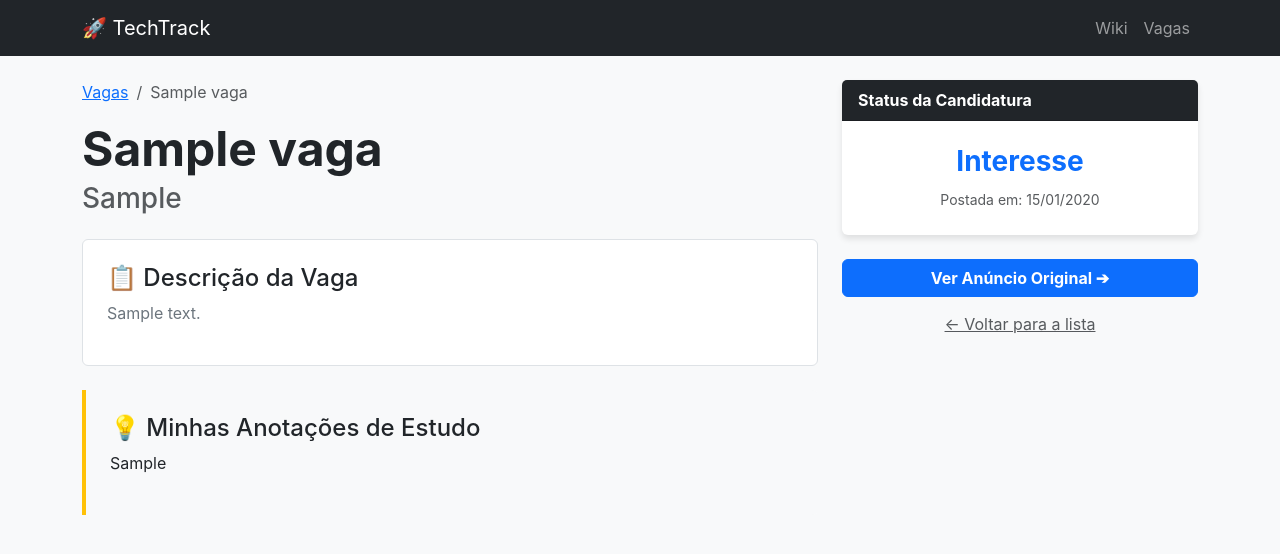
After one commit to mariaszpc/techtrack, a Django app: page /vagas/1/ in a window 1280 px wide. The commit adds this page. Shown: the top 554 px of the page. Run offline with Django 5.2, Linux system fonts and the light colour scheme; tables that the repository leaves empty hold one stand-in row (values such as "Sample post").

Commit message:
Propriedades da classe Vaga alteradas no modelo

```diff
--- a/core/models.py
+++ b/core/models.py
@@ -93,10 +93,40 @@ class Framework(BaseModel):
 class Vaga(models.Model):
     titulo = models.CharField(max_length=200)
     empresa = models.CharField(max_length=100)
+
+    cidade = models.CharField(max_length=100, blank=True, verbose_name="Cidade") # Opcional
+
+    MODELO_CHOICES = [
+        ('Remoto', 'Remoto'),
+        ('Hibrido', 'Híbrido'),
+        ('Presencial', 'Presencial'),
+    ]
+    modelo_trabalho = models.CharField(
+        max_length=20,
+        choices=MODELO_CHOICES,
+        blank=True,
+        verbose_name="Modelo de Trabalho"
+    ) # Opcional
+
+    NIVEL_CHOICES = [
+        ('Estagio', 'Estágio'),
+        ('Junior', 'Júnior'),
+        ('Pleno', 'Pleno'),
+        ('Senior', 'Sênior'),
+        ('Staff', 'Staff'),
+        ('Lider', 'Líder'),
+    ]
+    nivel = models.CharField(
+        max_length=20,
+        choices=NIVEL_CHOICES,
+        verbose_name="Nível"
+    ) # Obrigatório (sem blank=True)
+
+    codigo = models.CharField(max_length=50, blank=True, verbose_name="Código da Vaga") # Opcional
+
     link_anuncio = models.URLField(max_length=500)
     data_postagem = models.DateField(blank=True, null=True)
 
-    # Status do seu Processo
     STATUS_CHOICES = [
         ('Interesse', 'Apenas Interesse'),
         ('Aplicado', 'Currículo Enviado'),
@@ -108,15 +138,14 @@ class Vaga(models.Model):
     status = models.CharField(max_length=20, choices=STATUS_CHOICES, default='Interesse')
 
     # RELAÇÕES
-    # Usamos ManyToMany porque uma vaga pede várias techs, e uma tech aparece em várias vagas.
     requisitos_linguagens = models.ManyToManyField('Linguagem', blank=True)
     requisitos_frameworks = models.ManyToManyField('Framework', blank=True)
     requisitos_bibliotecas = models.ManyToManyField('Biblioteca', blank=True)
     requisitos_bancos = models.ManyToManyField('BancoDeDados', blank=True)
 
     # Conteúdo
-    descricao_vaga = MDTextField(help_text="Cole aqui a descrição completa para consulta posterior")
-    anotacoes_pessoais = MDTextField(help_text="O que você estudou ou preparou para essa vaga específica?")
+    descricao_vaga = MDTextField(help_text="Cole aqui a descrição completa da vaga:")
+    anotacoes_pessoais = MDTextField(help_text="Anotações")
 
     def __str__(self):
         return f"{self.titulo} - {self.empresa}"
@@ -140,13 +169,13 @@ class Aplicacao(models.Model):
     ]
     etapa_atual = models.CharField(max_length=20, choices=ETAPA_CHOICES, default='CV')
 
-    # Detalhes da sua participação
+    # Detalhes da participação
     curriculo_versao = models.CharField(max_length=100, blank=True, help_text="Ex: CV_DataScience_v2.pdf")
     portfolio_link = models.URLField(blank=True, help_text="Link para o projeto enviado")
 
     # Conteúdo para histórico
-    feedback_recebido = MDTextField(blank=True, help_text="O que a empresa disse sobre você?")
-    anotacoes_pos_entrevista = MDTextField(blank=True, help_text="O que você achou da empresa?")
+    feedback_recebido = MDTextField(blank=True, help_text="Feedback")
+    anotacoes_pos_entrevista = MDTextField(blank=True, help_text="Anotações")
 
     def __str__(self):
         return f"Aplicação: {self.vaga.titulo} ({self.get_etapa_atual_display()})"
--- a/core/templates/core/base.html
+++ b/core/templates/core/base.html
@@ -17,7 +17,7 @@
             <a class="navbar-brand" href="{% url 'dashboard' %}">🚀 TechTrack</a>
             <div class="navbar-nav">
                 <a class="nav-link" href="{% url 'linguagem_list' %}">Wiki</a>
-                <a class="nav-link" href="#">Vagas</a>
+                <a class="nav-link" href="{% url 'vaga_list' %}">Vagas</a>
             </div>
         </div>
     </nav>
--- a/core/templates/core/dashboard.html
+++ b/core/templates/core/dashboard.html
@@ -28,7 +28,7 @@
                 <h2 class="display-4 fw-bold">{{ total_vagas }}</h2>
             </div>
             <div class="card-footer border-0 bg-transparent">
-                <a href="#" class="text-white text-decoration-none fw-bold">Ver Vagas ➔</a>
+                <a href="{% url 'vaga_list' %}" class="text-white text-decoration-none fw-bold">Ver Vagas ➔</a>
             </div>
         </div>
     </div>
--- /dev/null
+++ b/core/templates/core/vaga_detail.html
@@ -0,0 +1,48 @@
+{% extends 'core/base.html' %}
+
+{% block content %}
+<div class="row mb-5">
+    <div class="col-lg-8">
+        <nav aria-label="breadcrumb">
+            <ol class="breadcrumb">
+                <li class="breadcrumb-item"><a href="{% url 'vaga_list' %}">Vagas</a></li>
+                <li class="breadcrumb-item active">{{ vaga.titulo }}</li>
+            </ol>
+        </nav>
+
+        <h1 class="display-5 fw-bold mb-1">{{ vaga.titulo }}</h1>
+        <h3 class="text-muted mb-4">{{ vaga.empresa }}</h3>
+
+        <div class="my-4 p-4 bg-white border rounded">
+            <h4>📋 Descrição da Vaga</h4>
+            <div class="content-body text-secondary">
+                {{ vaga.descricao_vaga|linebreaks }}
+            </div>
+        </div>
+
+        <div class="my-4 p-4 bg-light border-start border-4 border-warning rounded-end">
+            <h4>💡 Minhas Anotações de Estudo</h4>
+            <div class="content-body">
+                {{ vaga.anotacoes_pessoais|linebreaks }}
+            </div>
+        </div>
+    </div>
+
+    <div class="col-lg-4">
+        <div class="card mb-4">
+            <div class="card-header bg-dark text-white fw-bold">Status da Candidatura</div>
+            <div class="card-body text-center py-4">
+                <h3 class="fw-bold text-primary">{{ vaga.status }}</h3>
+                {% if vaga.data_postagem %}
+                    <small class="text-muted">Postada em: {{ vaga.data_postagem|date:"d/m/Y" }}</small>
+                {% endif %}
+            </div>
+        </div>
+
+        <div class="d-grid gap-2">
+            <a href="{{ vaga.link_anuncio }}" target="_blank" class="btn btn-primary fw-bold">Ver Anúncio Original ➔</a>
+            <a href="{% url 'vaga_list' %}" class="btn btn-link text-muted">← Voltar para a lista</a>
+        </div>
+    </div>
+</div>
+{% endblock %}
--- a/core/views.py
+++ b/core/views.py
@@ -42,3 +42,13 @@ class LinguagemCreateView(CreateView):
     ]
     # Para onde ir depois de salvar? Volta para a lista!
     success_url = reverse_lazy('linguagem_list')
+
+class VagaListView(ListView):
+    model = Vaga
+    template_name = 'core/vaga_list.html'
+    context_object_name = 'vagas'
+
+class VagaDetailView(DetailView):
+    model = Vaga
+    template_name = 'core/vaga_detail.html'
+    context_object_name = 'vaga'
--- a/techtrack/urls.py
+++ b/techtrack/urls.py
@@ -1,6 +1,6 @@
 from django.contrib import admin
 from django.urls import path
-from core.views import LinguagemListView, LinguagemDetailView, DashboardView, LinguagemCreateView
+from core.views import LinguagemListView, LinguagemDetailView, DashboardView, LinguagemCreateView, VagaListView, VagaDetailView
 
 urlpatterns = [
     # Rota do Painel Administrativo
@@ -14,4 +14,7 @@ urlpatterns = [
     # A rota de criação deve vir ANTES da rota de detalhe
     path('wiki/nova/', LinguagemCreateView.as_view(), name='linguagem_create'),
     path('wiki/<int:pk>/', LinguagemDetailView.as_view(), name='linguagem_detail'),
+    # Rotas de Vagas
+    path('vagas/', VagaListView.as_view(), name='vaga_list'),
+    path('vagas/<int:pk>/', VagaDetailView.as_view(), name='vaga_detail'),
 ]
```
Also changed, not shown: core/templates/core/vaga_list.html (added, +39 -0 lines), core/migrations/0002_vaga_cidade_vaga_codigo_vaga_modelo_trabalho_and_more.py (added).
